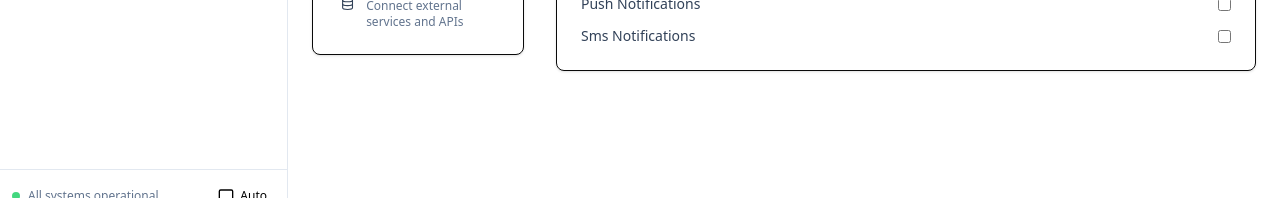
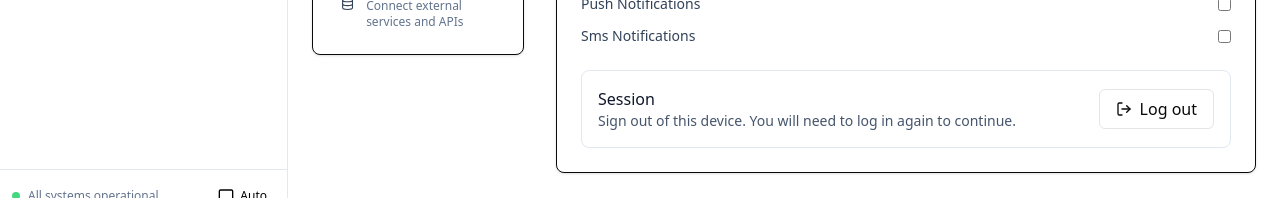
Before and after one commit to Kenny8244/serviceai-app, a React (Vite) app: page /settings in a window 1280 px wide. Shown: the part 578-776 px from the top of the page. Built offline with nearby package versions, Linux system fonts and the light colour scheme; no server answers; sample sign-in values are in the browser's storage.

Commit message:
Add logout functionality to Settings page

```diff
--- a/src/pages/Settings.tsx
+++ b/src/pages/Settings.tsx
@@ -1,5 +1,5 @@
 import React, { useState, useEffect } from 'react'
-import { useSearchParams } from 'react-router-dom'
+import { useSearchParams, useNavigate } from 'react-router-dom'
 import { Button } from '@/components/ui/button'
 import { Card, CardContent, CardDescription, CardHeader, CardTitle } from '@/components/ui/card'
 import { Badge } from '@/components/ui/badge'
@@ -8,8 +8,9 @@ import { FormField, nativeSelectClassName } from '@/components/ui/form-field'
 import { ThemeToggle } from '@/components/ui/ThemeToggle'
 import { PageShell } from '@/components/layout/PageShell'
 import { SettingsNav } from '@/components/settings/SettingsNav'
-import { getSelectedVertical } from '@/lib/verticalStorage'
+import { clearSelectedVertical, getSelectedVertical } from '@/lib/verticalStorage'
 import { getVerticalDisplayName } from '@/lib/verticalContent'
+import { apiService } from '@/services/api'
 import {
   Settings as SettingsIcon,
   Bot,
@@ -25,7 +26,8 @@ import {
   Ticket,
   CheckCircle,
   AlertCircle,
-  Plus
+  Plus,
+  LogOut
 } from 'lucide-react'
 
 interface SettingsSection {
@@ -39,6 +41,7 @@ interface SettingsSection {
 const SETTINGS_SECTIONS = ['general', 'ai', 'dashboard', 'assets', 'team', 'integrations'] as const
 
 export function Settings() {
+  const navigate = useNavigate()
   const [searchParams, setSearchParams] = useSearchParams()
   const sectionFromUrl = searchParams.get('section')
   const [activeSection, setActiveSection] = useState(
@@ -103,6 +106,12 @@ export function Settings() {
   const handleReset = () => {
     // TODO: Reset to defaults
     console.log('Settings reset to defaults')
+  }
+
+  const handleLogout = () => {
+    apiService.clearAuthToken()
+    clearSelectedVertical()
+    navigate('/auth', { replace: true })
   }
 
   const updateSetting = (category: keyof typeof settings, key: string, value: any) => {
@@ -188,6 +197,19 @@ export function Settings() {
                 </div>
               ))}
             </div>
+          </div>
+
+          <div className="flex items-center justify-between p-4 border border-slate-200 dark:border-slate-700 rounded-lg">
+            <div>
+              <h4 className="font-medium text-slate-900 dark:text-slate-100">Session</h4>
+              <p className="text-sm text-slate-600 dark:text-slate-400">
+                Sign out of this device. You will need to log in again to continue.
+              </p>
+            </div>
+            <Button variant="outline" onClick={handleLogout}>
+              <LogOut className="h-4 w-4 mr-2" />
+              Log out
+            </Button>
           </div>
         </div>
       )
```
